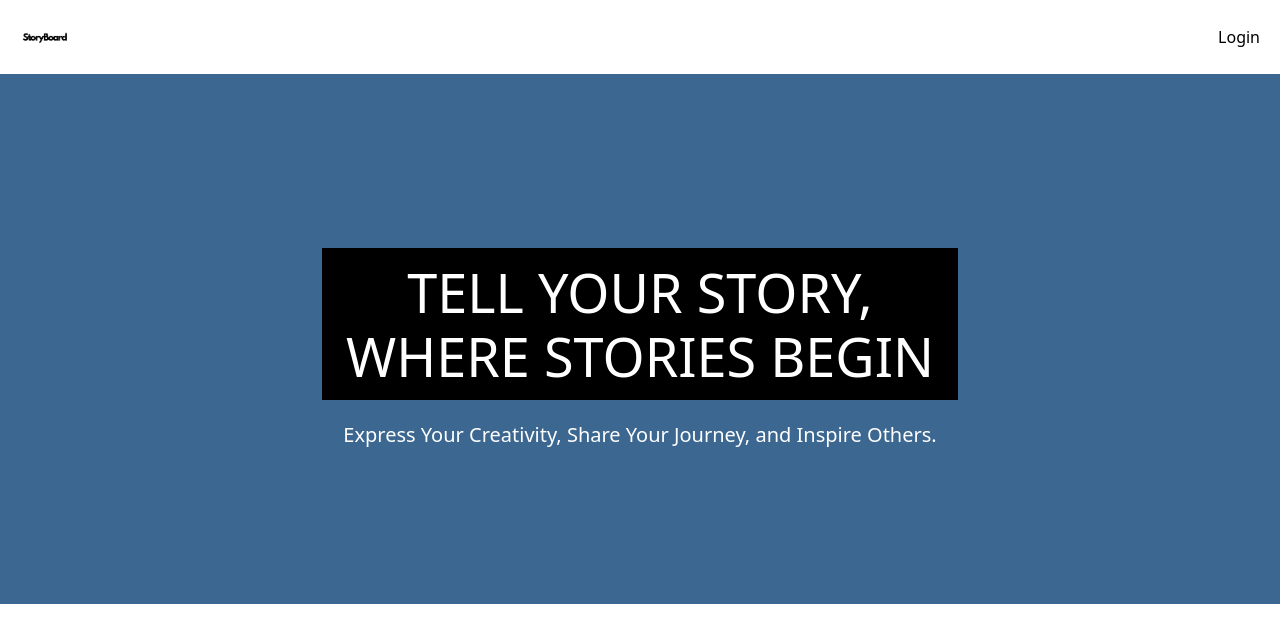
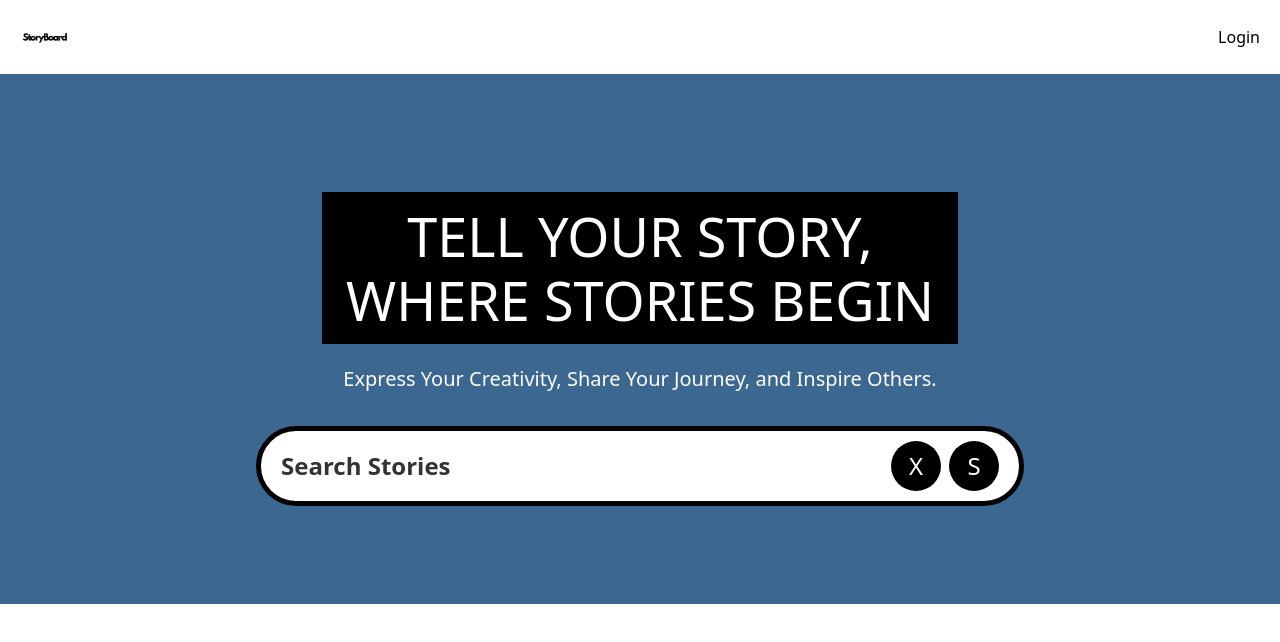
Before and after one commit to muhammadderic/story-board, a Next.js app: page / in a window 1280 px wide. Shown: the top 642 px of the page. Built offline with nearby package versions, Linux system fonts and the light colour scheme.

Commit message:
Create search from and search from reset compts, add new utilities into globals.css

```diff
--- a/app/globals.css
+++ b/app/globals.css
@@ -3,6 +3,7 @@
 @tailwind utilities;
 
 @layer utilities {
+  /* Hero */
   .primary_container {
     @apply w-full bg-primary min-h-[530px] pattern flex justify-center items-center flex-col py-10 px-6;
   }
@@ -15,6 +16,20 @@
     @apply font-medium text-[20px] text-white max-w-2xl text-center break-words;
   }
 
+  /* Search Form */
+  .search-form {
+    @apply max-w-3xl w-full min-h-[80px] bg-white border-[5px] border-black rounded-[80px] text-[24px] mt-8 px-5 flex flex-row items-center gap-5;
+  }
+
+  .search-input {
+    @apply flex-1 font-bold placeholder:font-semibold placeholder:text-black-100 w-full h-auto outline-none;
+  }
+
+  .search-btn {
+    @apply size-[50px] rounded-full bg-black flex justify-center items-center !important;
+  }
+
+  /* PROPERTIES */
   .pattern {
     background-image: linear-gradient(
             to right,
--- a/components/Hero.tsx
+++ b/components/Hero.tsx
@@ -1,3 +1,5 @@
+import SearchForm from "./SearchForm"
+
 const Hero = () => {
   return (
     <section className="primary_container">
@@ -9,6 +11,8 @@ const Hero = () => {
       <p className="sub-heading !max-w-3xl">
         Express Your Creativity, Share Your Journey, and Inspire Others.
       </p>
+
+      <SearchForm />
     </section >
   )
 }
--- /dev/null
+++ b/components/SearchForm.tsx
@@ -0,0 +1,31 @@
+import Form from "next/form"
+import SearchFormReset from "./SearchFormReset"
+
+const SearchForm = () => {
+  return (
+    <Form
+      action="/"
+      scroll={false}
+      className="search-form"
+    >
+      <input
+        name="query"
+        className="search-input"
+        placeholder="Search Stories"
+      />
+
+      <div className="flex gap-2">
+        <SearchFormReset />
+
+        <button
+          type="submit"
+          className="search-btn text-white"
+        >
+          S
+        </button>
+      </div>
+    </Form>
+  )
+}
+
+export default SearchForm
--- /dev/null
+++ b/components/SearchFormReset.tsx
@@ -0,0 +1,18 @@
+"use client"
+
+import Link from "next/link"
+
+const SearchFormReset = () => {
+  return (
+    <button type="reset">
+      <Link
+        href="/"
+        className="search-btn text-white"
+      >
+        X
+      </Link>
+    </button>
+  )
+}
+
+export default SearchFormReset
--- a/tailwind.config.ts
+++ b/tailwind.config.ts
@@ -10,6 +10,12 @@ export default {
       colors: {
         primary: "#3B6790",
         secondary: "#EFB036",
+        black: {
+          "100": "#333333",
+          "200": "#141413",
+          "300": "#7D8087",
+          DEFAULT: "#000000",
+        },
       },
     },
   },
```
